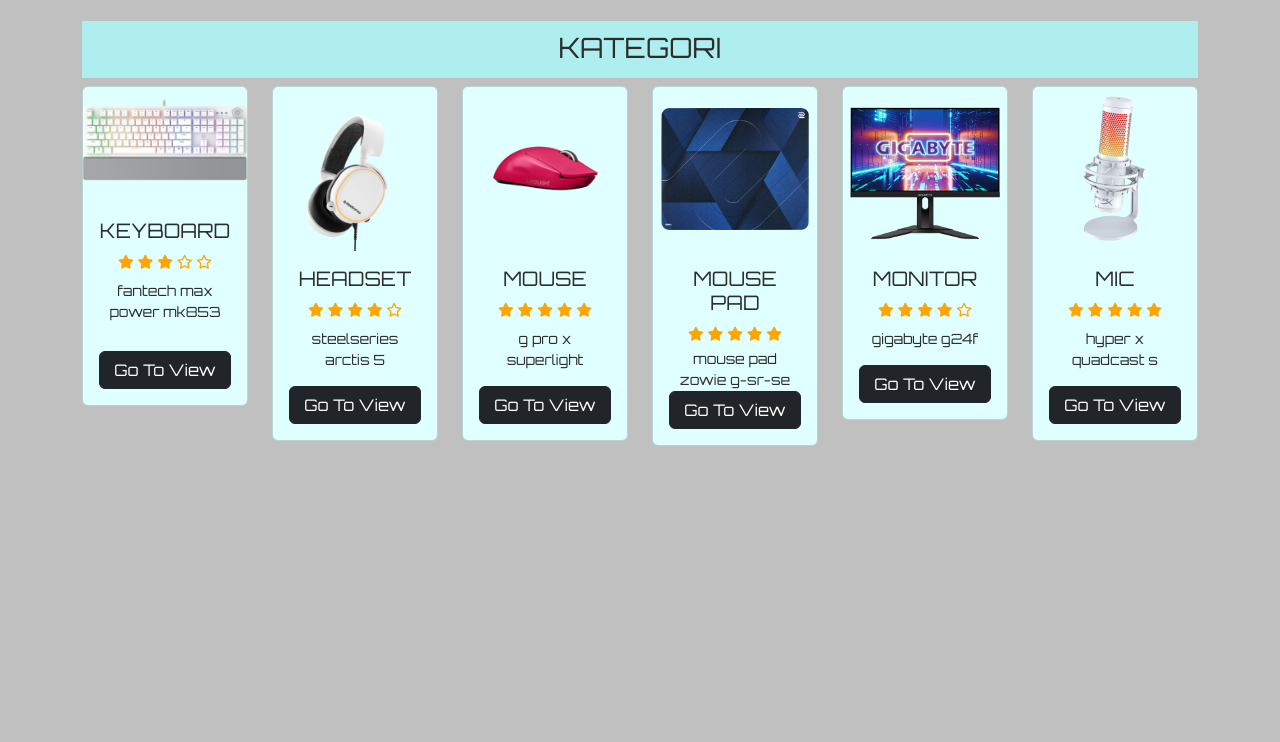
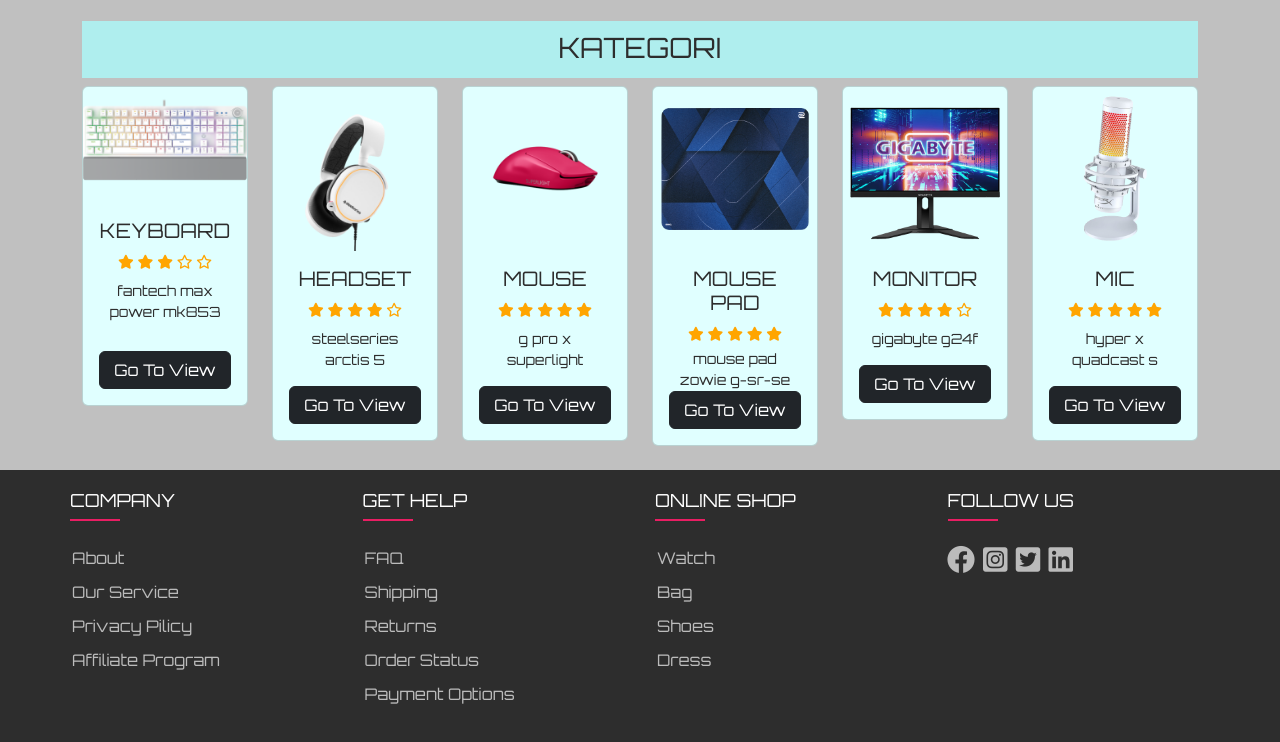
Before and after one commit to LsVagos12/Store, a plain HTML site: page index.html in a window 1280 px wide. Shown: the part 646-1388 px from the top of the page. Before the commit the page ends 1092 px from the top, so only its background shows below. Drawn offline with nearby package versions, Linux system fonts and the light colour scheme.

Commit message:
menambah footer

```diff
--- a/index.html
+++ b/index.html
@@ -295,6 +295,53 @@
     </div>
     <!-- PRODUK END -->
 
+    <!-- FOOTER -->
+    <footer class="footer mt-4">
+      <div class="container-footer">
+        <div class="row-footer">
+          <div class="footer-col">
+            <h4>COMPANY</h4>
+            <ul>
+              <li><a href="#">about</a></li>
+              <li><a href="#">our service</a></li>
+              <li><a href="#">privacy pilicy</a></li>
+              <li><a href="#">affiliate program</a></li>
+            </ul>
+          </div>
+          <div class="footer-col">
+            <h4>GET HELP</h4>
+            <ul>
+              <li><a href="#">FAQ</a></li>
+              <li><a href="#">shipping</a></li>
+              <li><a href="#">returns</a></li>
+              <li><a href="#">order status</a></li>
+              <li><a href="#">payment options</a></li>
+            </ul>
+          </div>
+          <div class="footer-col">
+            <h4>ONLINE SHOP</h4>
+            <ul>
+              <li><a href="#">watch</a></li>
+              <li><a href="#">bag</a></li>
+              <li><a href="#">shoes</a></li>
+              <li><a href="#">dress</a></li>
+            </ul>
+          </div>
+          <div class="footer-col">
+            <h4>FOLLOW US</h4>
+            <div class="sosial-links ">
+              <a href="#"><i class="fa-brands fa-facebook fa-2x"></i></a>
+              <a href="#"><i class="fa-brands fa-square-instagram fa-2x"></i></a>
+              <a href="#"><i class="fa-brands fa-square-twitter fa-2x"></i></a>
+              <a href="#"><i class="fa-brands fa-linkedin fa-2x"></i></a>
+            </div>
+          </div>
+        </div>
+      </div>
+
+    </footer>
+    <!-- FOOTER END -->
+
     <script src="https://cdn.jsdelivr.net/npm/bootstrap@5.2.0/dist/js/bootstrap.bundle.min.js" integrity="sha384-A3rJD856KowSb7dwlZdYEkO39Gagi7vIsF0jrRAoQmDKKtQBHUuLZ9AsSv4jD4Xa" crossorigin="anonymous"></script>
   </body>
 </html>
--- a/style.css
+++ b/style.css
@@ -40,8 +40,92 @@ body {
 }
 /* PRODUK END */
 
+/* footer */
+.container-footer {
+  max-width: 1170px;
+  margin: auto;
+}
+
+.row-footer {
+  display: flex;
+  flex-wrap: wrap;
+}
+
+ul {
+  list-style: none;
+}
+
+.footer {
+  background-color: #2d2d2d;
+  padding: 20px ;
+}
+
+.footer-col {
+  width: 25%;
+  padding: 0 15px;
+}
+
+.footer-col h4 {
+  font-size: 18px;
+  color: #ffffff;
+  text-transform: capitalize;
+  margin-bottom: 35px;
+  font-weight: 500;
+  position: relative;
+}
+
+.footer-col h4::before {
+  content: "";
+  position: absolute;
+  left: 0;
+  bottom: -10px;
+  background-color: #e91e63;
+  height: 2px;
+  box-sizing: border-box;
+  width: 50px;
+}
+
+.footer-col ul li:not(:last-child) {
+  margin-bottom: 10px;
+}
+
+.footer-col ul li a {
+  font-size: 16px;
+  text-transform: capitalize;
+  color: #ffffff;
+  text-decoration: none;
+  font-weight: 300;
+  color: #bbbbbb;
+  display: block;
+  transition: all 0.3s ease;
+  position: relative;
+  left: -30px;
+}
+
+.footer-col ul li a:hover {
+  color: #ffffff;
+  padding-left: 8px;
+}
+
+.footer-col .sosial-links a {
+  text-align: center;
+  color: #bbbbbb;
+  margin-left: 4.4px;
+  position: relative;
+  left: -5px;
+}
+
+/* footer end */
+
 @media screen and (min-widht: 994px) {
   .form-control {
     width: 350px;
   }
 }
+
+@media(max-width: 767px) {
+  .footer-col {
+    width: 50%;
+    margin-bottom: 30px;
+  }
+}
```
